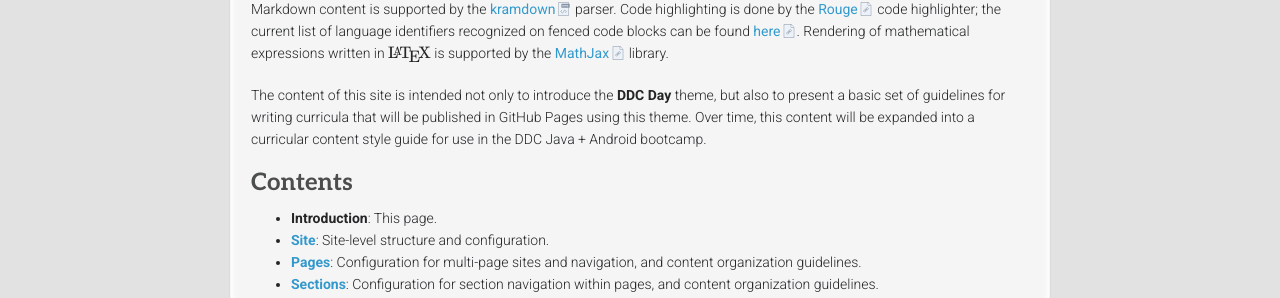
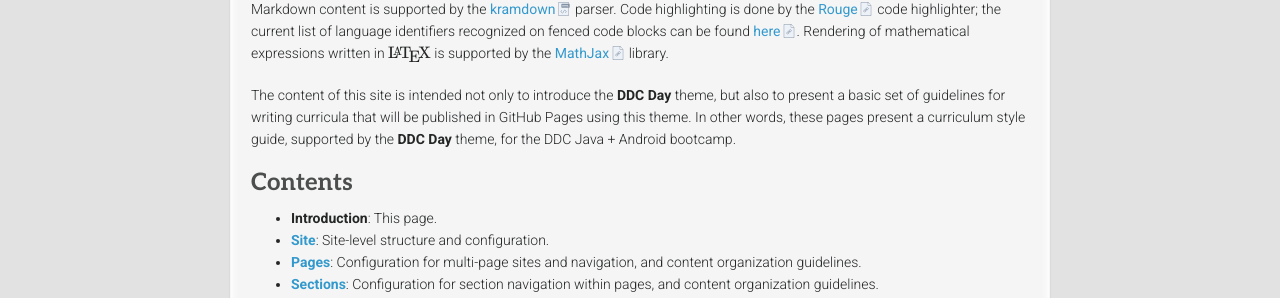
Before and after one commit to ddc-java/ddc-day, a Jekyll site: the page built from index.md, in a window 1280 px wide. Shown: the part 320-618 px from the top of the page. Built offline with Jekyll 4.4.1, drawn with Linux system fonts in a browser that asks for light colours; nearby versions of some CDN libraries; some web fonts are replaced; our own code applies the rules of GitHub Pages for plain Markdown files; formulas are drawn with MathJax 3.

Commit message:
Update aims

```diff
--- a/index.md
+++ b/index.md
@@ -11,7 +11,7 @@ description: "A custom theme for curricular content used in the Deep Dive Coding
 
 Markdown content is supported by the [kramdown](https://kramdown.gettalong.org/parser/kramdown.html) parser. Code highlighting is done by the [Rouge](http://rouge.jneen.net/) code highlighter; the current list of language identifiers recognized on fenced code blocks can be found [here](https://github.com/rouge-ruby/rouge/wiki/List-of-supported-languages-and-lexers). Rendering of mathematical expressions written in $\rm\LaTeX$ is supported by the [MathJax](https://www.mathjax.org/) library.
 
-The content of this site is intended not only to introduce the **DDC Day** theme, but also to present a basic set of guidelines for writing curricula that will be published in GitHub Pages using this theme. Over time, this content will be expanded into a curricular content style guide for use in the DDC Java + Android bootcamp.
+The content of this site is intended not only to introduce the **DDC Day** theme, but also to present a basic set of guidelines for writing curricula that will be published in GitHub Pages using this theme. In other words, these pages present a curriculum style guide, supported by the **DDC Day** theme, for the DDC Java + Android bootcamp.
 
 ## Contents
 
```
